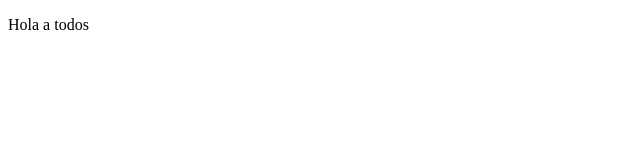
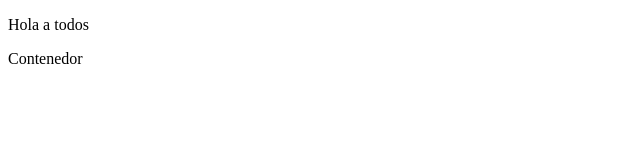
Before and after one commit to GiovanniGomz/Repositorio, a plain HTML site: page index.html in a window 1280 px wide. Shown: the full height of the page, 0-640 px from the left. Drawn offline with Linux system fonts and the light colour scheme.

```diff
--- a/index.html
+++ b/index.html
@@ -7,5 +7,11 @@
 </head>
 <body>
     <p>Hola a todos</p>
+
+    <div>
+        <article>
+            <p>Contenedor</p>
+        </article>
+    </div>
 </body>
 </html>
```
